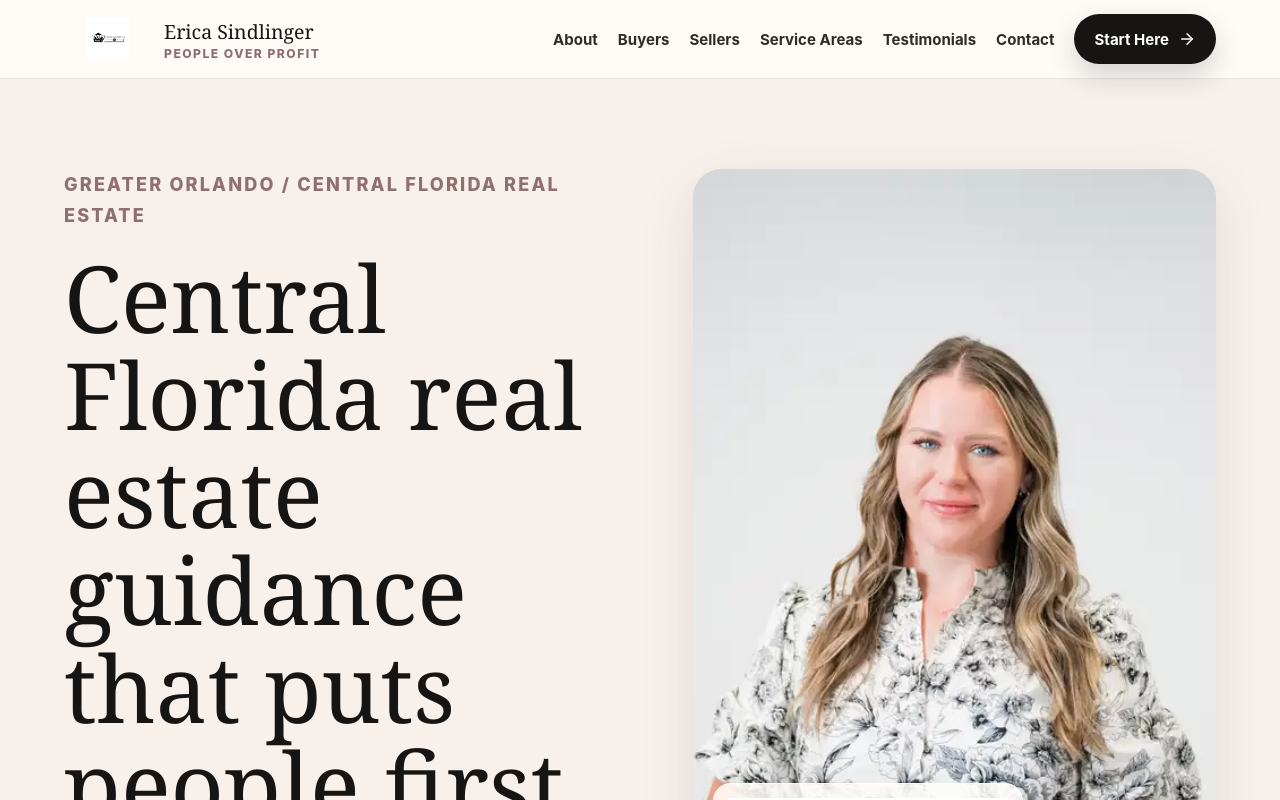
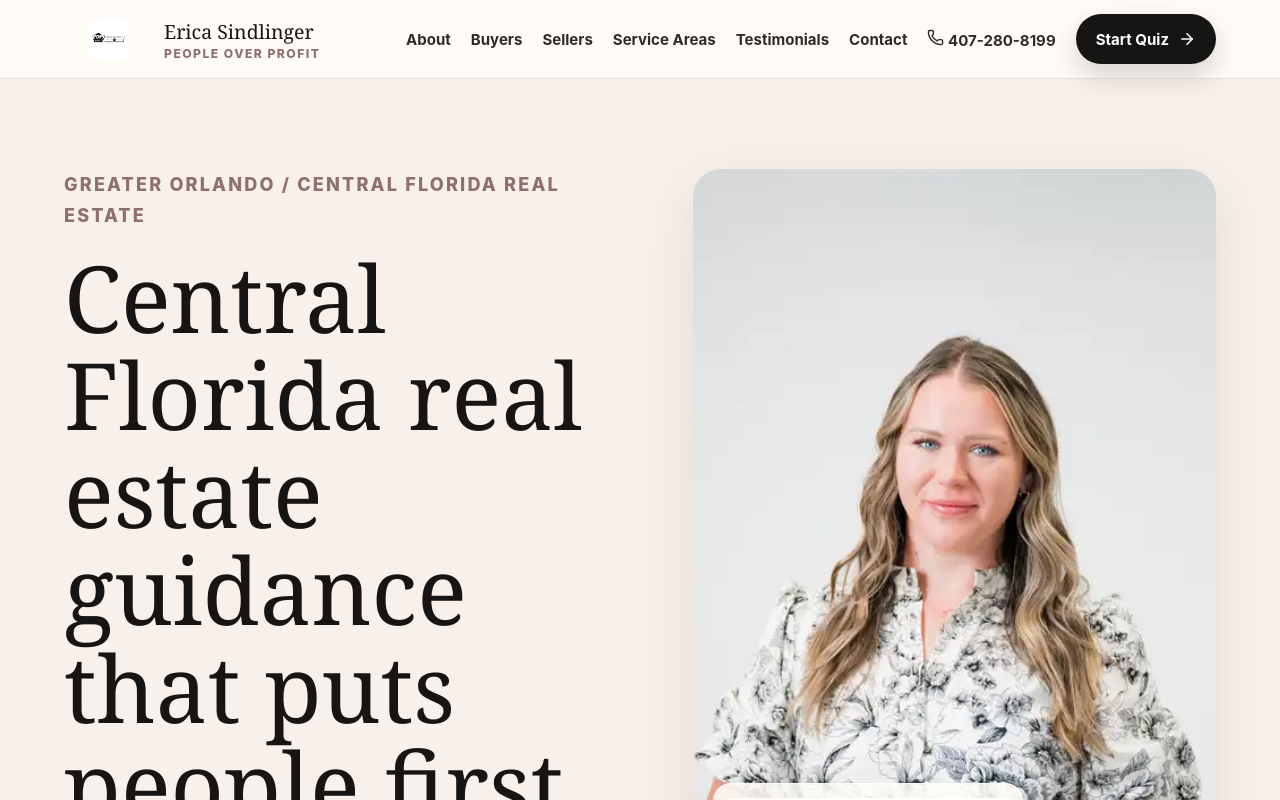
Before and after one commit to ericasinds/erica-sindlinger-realtor-web, a React (Vite) app: page / in a window 1280 px wide. Shown: the top 800 px of the page. Built offline with nearby package versions, Linux system fonts and the light colour scheme.

Commit message:
Improve buyer and seller lead funnel

```diff
--- a/src/components/Navbar.jsx
+++ b/src/components/Navbar.jsx
@@ -1,4 +1,4 @@
-import { Menu, X } from "lucide-react";
+import { Menu, Phone, X } from "lucide-react";
 import { useState } from "react";
 import { Link, NavLink } from "react-router-dom";
 import { siteConfig } from "../config/siteConfig.js";
@@ -30,8 +30,11 @@ export default function Navbar() {
             {item.label}
           </NavLink>
         ))}
+        <a className="phone-link" href={`tel:${siteConfig.phone.replaceAll("-", "")}`} onClick={() => setOpen(false)}>
+          <Phone size={17} aria-hidden="true" /> {siteConfig.phone}
+        </a>
         <span className="nav-cta" onClick={() => setOpen(false)}>
-          <CTAButton to="/contact" variant="primary">Start Here</CTAButton>
+          <CTAButton to="/#home-plan" variant="primary">Start Quiz</CTAButton>
         </span>
       </nav>
     </header>
```
